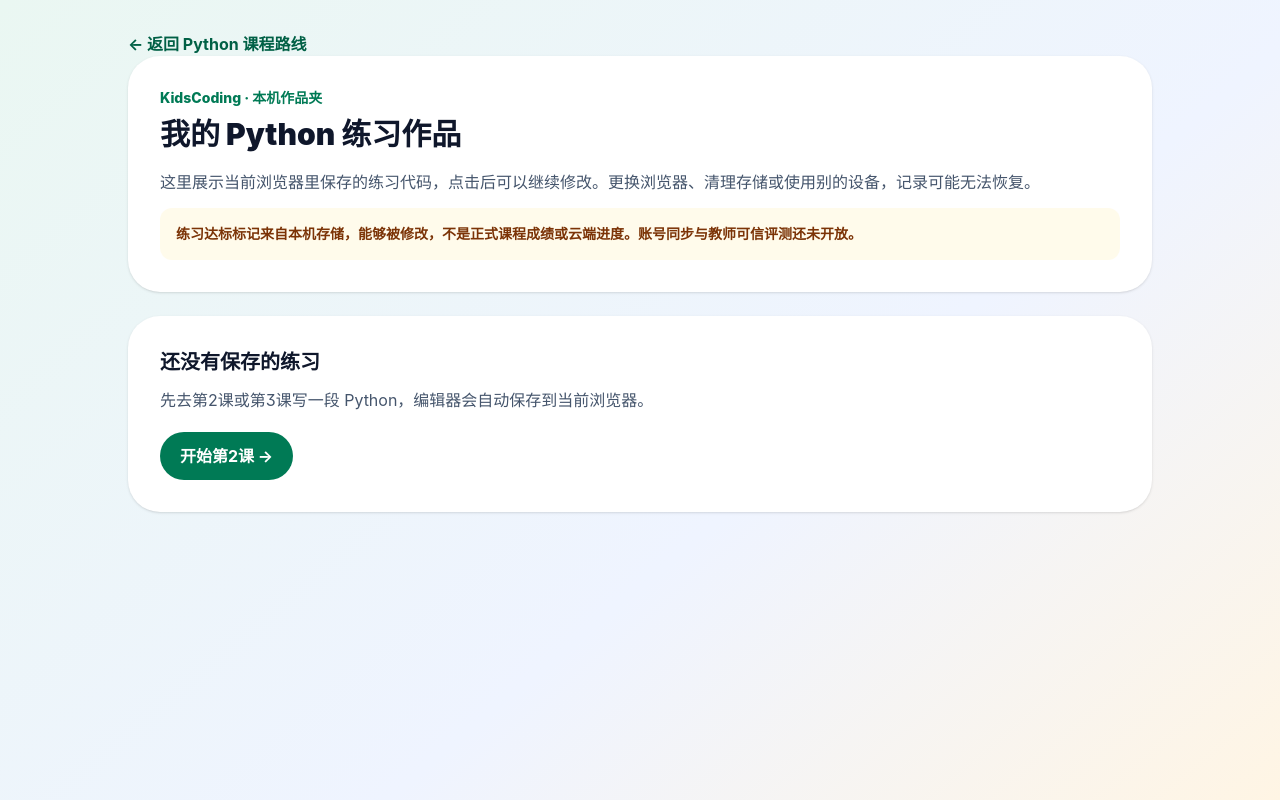
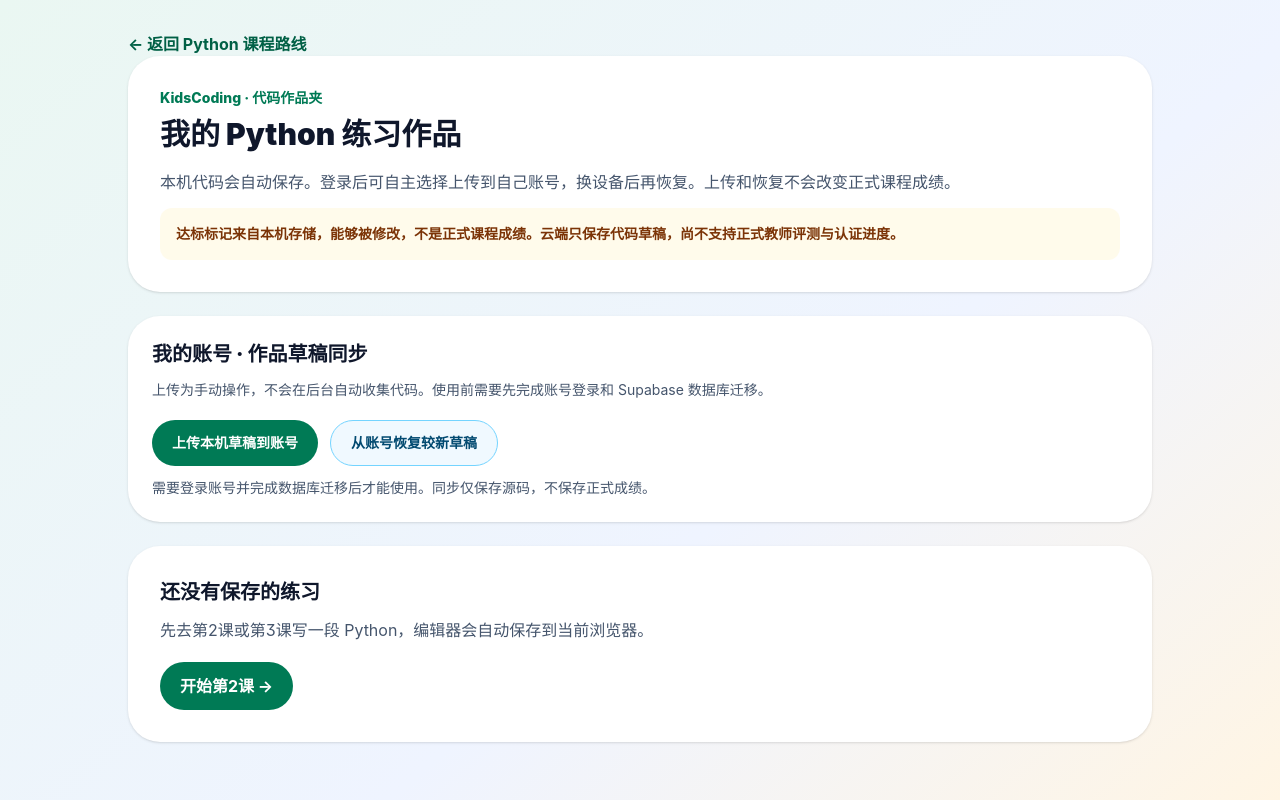
Before and after one commit to HelloMrDuan/kidsCoding, a Next.js app in the folder apps/web/: page /learn/portfolio in a window 1280 px wide. Built offline with nearby package versions, Linux system fonts and the light colour scheme.

Commit message:
feat(progress): add explicit account draft upload and recovery with API authorization tests

```diff
--- a/apps/web/src/features/progress/local-practice-portfolio.tsx
+++ b/apps/web/src/features/progress/local-practice-portfolio.tsx
@@ -2,14 +2,17 @@
 
 import Link from 'next/link'
 import { useEffect, useState } from 'react'
-import { collectLocalPractices, type LocalPractice } from './local-practice'
+import { parseCloudPythonDraft, type CloudPythonDraft } from './cloud-python-drafts'
+import { collectLocalPractices, PRACTICE_STORAGE_PREFIX, type LocalPractice } from './local-practice'
 
 export function LocalPracticePortfolio() {
   const [items, setItems] = useState<LocalPractice[]>([])
   const [loaded, setLoaded] = useState(false)
+  const [cloudBusy, setCloudBusy] = useState(false)
+  const [cloudMessage, setCloudMessage] = useState('需要登录账号并完成数据库迁移后才能使用。同步仅保存源码，不保存正式成绩。')
+  const [needsLogin, setNeedsLogin] = useState(false)
 
-  useEffect(() => {
-    const refresh = () => {
+  function refresh() {
     try {
       setItems(collectLocalPractices(window.localStorage))
     } catch {
@@ -17,20 +20,104 @@ export function LocalPracticePortfolio() {
     }
     setLoaded(true)
   }
+
+  useEffect(() => {
     refresh()
     window.addEventListener('storage', refresh)
     return () => window.removeEventListener('storage', refresh)
   }, [])
 
+  async function sendLocalToCloud() {
+    setCloudBusy(true)
+    setNeedsLogin(false)
+    setCloudMessage('正在把本机代码保存到自己的账号……')
+    try {
+      const drafts = collectLocalPractices(window.localStorage)
+      if (drafts.length === 0) {
+        setCloudMessage('本机没有可上传的作品。')
+        return
+      }
+      for (const draft of drafts) {
+        const response = await fetch('/api/practice/drafts', {
+          method: 'PUT',
+          headers: { 'Content-Type': 'application/json' },
+          body: JSON.stringify({ lessonId: draft.lessonId, source: draft.source }),
+        })
+        if (response.status === 401) {
+          setNeedsLogin(true)
+          throw new Error('请先登录账号，再尝试云端保存。')
+        }
+        if (!response.ok) throw new Error('云端暂不可用，请确认数据库迁移已执行；本机草稿仍然保留。')
+      }
+      setCloudMessage('已把 '+drafts.length+' 份代码草稿保存到当前账号。成绩与星星没有上传。')
+    } catch (error) {
+      setCloudMessage(error instanceof Error ? error.message : '同步失败，请稍后再试。')
+    } finally {
+      setCloudBusy(false)
+    }
+  }
+
+  async function restoreCloudToLocal() {
+    setCloudBusy(true)
+    setNeedsLogin(false)
+    setCloudMessage('正在读取账号中的代码草稿……')
+    try {
+      const response = await fetch('/api/practice/drafts', {cache:'no-store'})
+      if (response.status === 401) {
+        setNeedsLogin(true)
+        throw new Error('请先登录账号，再尝试恢复草稿。')
+      }
+      if (!response.ok) throw new Error('暂时无法读取云端草稿，当前本机数据未改变。')
+      const payload: unknown = await response.json()
+      const rows = payload && typeof payload === 'object' && 'drafts' in payload
+        ? (payload as {drafts:unknown}).drafts : null
+      if (!Array.isArray(rows)) throw new Error('云端返回的数据格式不正确。')
+      const drafts: CloudPythonDraft[] = rows.map(parseCloudPythonDraft).filter((item): item is CloudPythonDraft => Boolean(item))
+      if (drafts.length === 0) {
+        setCloudMessage('账号中还没有保存过 Python 作品。')
+        return
+      }
+      if (!window.confirm('是否将账号中的代码草稿恢复到这台设备？只有比当前本机记录更新的草稿会覆盖本地代码，所有恢复的课程均需重新运行测评。')) {
+        setCloudMessage('已取消恢复，本机草稿没有改变。')
+        return
+      }
+      const current = new Map(collectLocalPractices(window.localStorage).map(item => [item.lessonId, item]))
+      let count = 0
+      for (const draft of drafts) {
+        const local = current.get(draft.lessonId)
+        if (local && Date.parse(local.savedAt) >= Date.parse(draft.updatedAt)) continue
+        window.localStorage.setItem(PRACTICE_STORAGE_PREFIX + draft.lessonId,
+          JSON.stringify({source:draft.source,passed:false,savedAt:draft.updatedAt}))
+        count++
+      }
+      refresh()
+      setCloudMessage('已恢复 '+count+' 份较新的代码草稿；旧版本或本机更新的草稿没有被覆盖。请进入课程重新运行评测。')
+    } catch (error) {
+      setCloudMessage(error instanceof Error ? error.message : '恢复失败，请稍后再试。')
+    } finally {
+      setCloudBusy(false)
+    }
+  }
+
   return <main className="min-h-screen bg-[linear-gradient(140deg,#eaf7f2,#eff4ff_60%,#fff5e4)] px-4 py-8 text-slate-900">
     <div className="mx-auto max-w-5xl space-y-6">
       <Link href="/learn/catalog?track=P0" className="font-bold text-emerald-800">← 返回 Python 课程路线</Link>
       <header className="rounded-[2rem] bg-white p-8 shadow-sm">
-        <p className="text-sm font-extrabold text-emerald-700">KidsCoding · 本机作品夹</p>
+        <p className="text-sm font-extrabold text-emerald-700">KidsCoding · 代码作品夹</p>
         <h1 className="mt-2 text-3xl font-black">我的 Python 练习作品</h1>
-        <p className="mt-4 leading-7 text-slate-600">这里展示当前浏览器里保存的练习代码，点击后可以继续修改。更换浏览器、清理存储或使用别的设备，记录可能无法恢复。</p>
-        <p className="mt-3 rounded-xl bg-amber-50 p-4 text-sm font-semibold text-amber-900">练习达标标记来自本机存储，能够被修改，<strong>不是正式课程成绩或云端进度</strong>。账号同步与教师可信评测还未开放。</p>
+        <p className="mt-4 leading-7 text-slate-600">本机代码会自动保存。登录后可自主选择上传到自己账号，换设备后再恢复。上传和恢复不会改变正式课程成绩。</p>
+        <p className="mt-3 rounded-xl bg-amber-50 p-4 text-sm font-semibold text-amber-900">达标标记来自本机存储，能够被修改，<strong>不是正式课程成绩</strong>。云端只保存代码草稿，尚不支持正式教师评测与认证进度。</p>
       </header>
+      <section className="rounded-[2rem] bg-white p-6 shadow-sm">
+        <h2 className="text-xl font-black">我的账号 · 作品草稿同步</h2>
+        <p className="mt-2 text-sm leading-7 text-slate-600">上传为手动操作，不会在后台自动收集代码。使用前需要先完成账号登录和 Supabase 数据库迁移。</p>
+        <div className="mt-4 flex flex-wrap gap-3">
+          <button type="button" data-testid="cloud-upload-drafts" disabled={!loaded||cloudBusy} onClick={sendLocalToCloud} className="rounded-full bg-emerald-700 px-5 py-3 text-sm font-bold text-white disabled:opacity-50">上传本机草稿到账号</button>
+          <button type="button" data-testid="cloud-restore-drafts" disabled={!loaded||cloudBusy} onClick={restoreCloudToLocal} className="rounded-full border border-sky-300 bg-sky-50 px-5 py-3 text-sm font-bold text-sky-900 disabled:opacity-50">从账号恢复较新草稿</button>
+        </div>
+        <p data-testid="cloud-drafts-status" role="status" className="mt-3 text-sm text-slate-600">{cloudMessage}</p>
+        {needsLogin ? <Link href="/auth/bind" className="mt-3 inline-flex text-sm font-bold text-emerald-800">去登录 / 绑定账号 →</Link> : null}
+      </section>
       <section data-testid="practice-portfolio" className="space-y-4">
         {!loaded ? <p className="rounded-2xl bg-white p-6">正在读取本机作品……</p> : null}
         {loaded && items.length === 0 ? <div className="rounded-[2rem] bg-white p-8 shadow-sm">
```
Also changed, not shown: 2 other files (tests, documents, lock files or other folders). Lines whose indentation alone changed are shown as unchanged.
